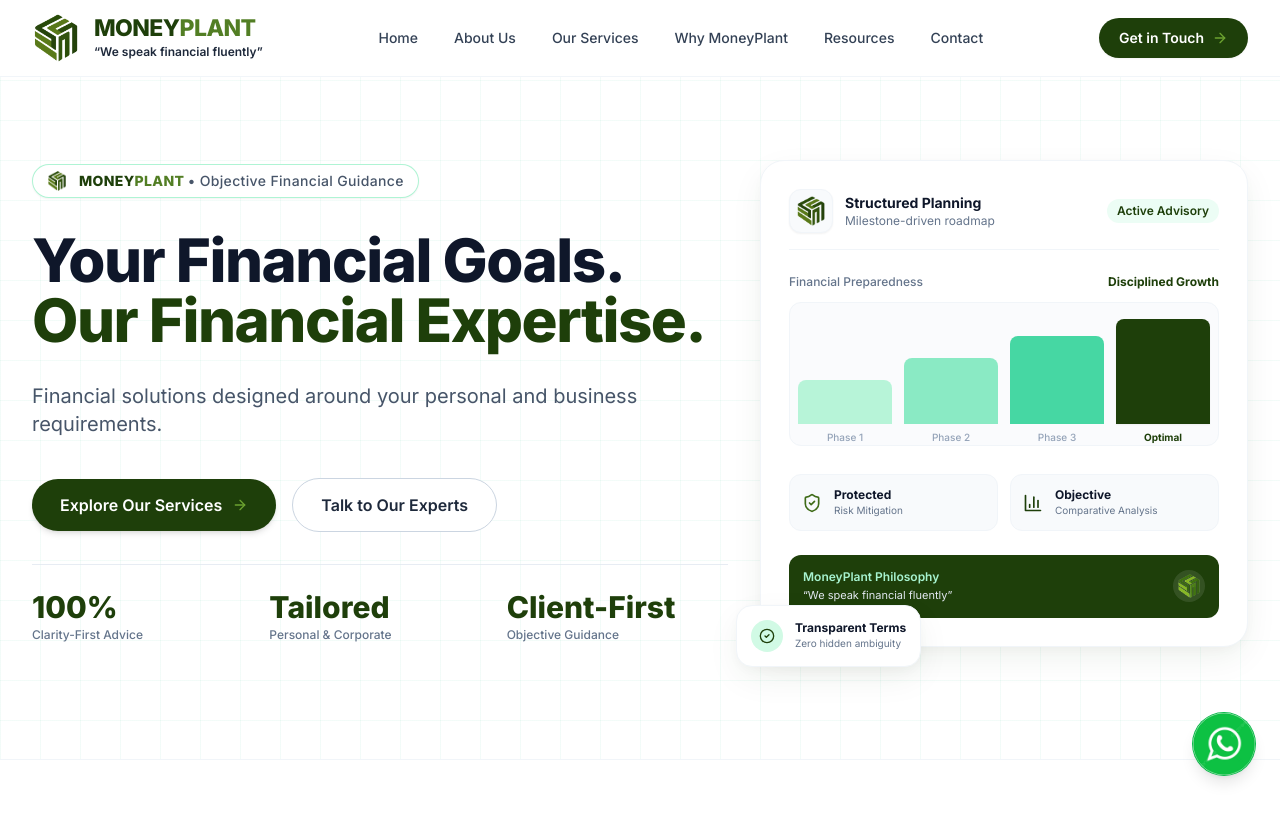
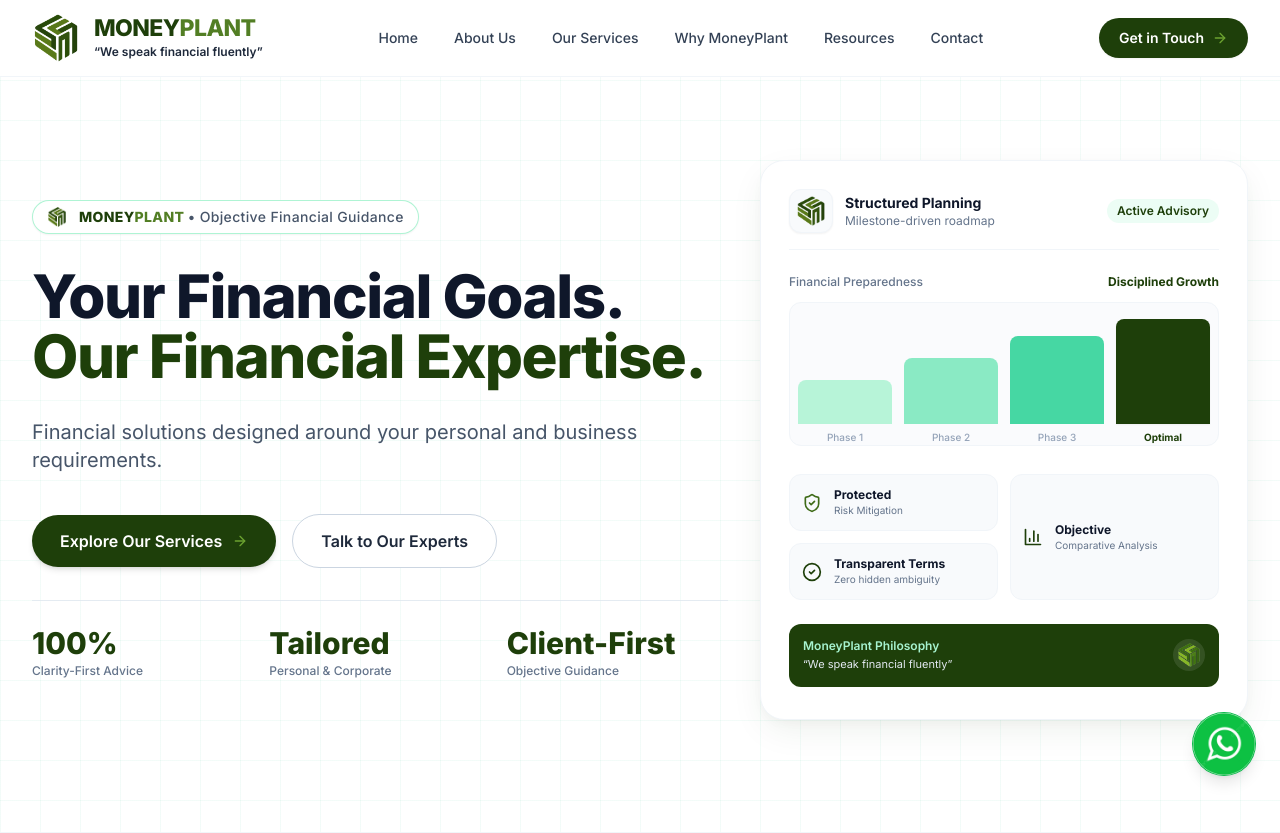
Before and after one commit to shubhgarg1712/moneyplant-website, a React (Vite) app: page / in a window 1280 px wide. Shown: the top 833 px of the page. Built offline with nearby package versions, Linux system fonts and the light colour scheme.

Commit message:
Refactor Structured Planning panel to clean content-driven layout without absolute positioning

```diff
--- a/src/components/Hero.tsx
+++ b/src/components/Hero.tsx
@@ -1,5 +1,5 @@
 import React from 'react';
-import { ArrowRight, ShieldCheck, CheckCircle2, TrendingUp, BarChart3 } from 'lucide-react';
+import { ArrowRight, ShieldCheck, CheckCircle2, BarChart3 } from 'lucide-react';
 import { moneyPlantLogoSymbol, moneyPlantLogoFull } from '../assets/logo';
 
 export const Hero: React.FC = () => {
@@ -83,7 +83,7 @@
               <div className="absolute -inset-1 rounded-3xl bg-gradient-to-tr from-brand-forest/15 to-brand-fresh/20 blur-2xl -z-10"></div>
 
               {/* Main Financial Analytics Card */}
-              <div className="bg-white rounded-3xl p-6 sm:p-7 shadow-premium border border-slate-100 space-y-6">
+              <div className="bg-white rounded-3xl p-6 sm:p-7 pb-7 sm:pb-8 shadow-premium border border-slate-100 space-y-6">
 
                 {/* Header with official logo symbol */}
                 <div className="flex items-center justify-between pb-4 border-b border-slate-100">
@@ -138,8 +138,10 @@
                   </div>
                 </div>
 
-                {/* Sub Features Inside Card */}
-                <div className="grid grid-cols-2 gap-3 pt-1">
+                {/* Information Cards Area: 2-column on desktop/tablet, stacked on mobile */}
+                <div className="grid grid-cols-1 sm:grid-cols-2 gap-3 pt-1">
+                  {/* Left Column: Protected + Transparent Terms */}
+                  <div className="flex flex-col gap-3">
                     <div className="p-3 rounded-xl bg-slate-50 border border-slate-100 flex items-center gap-3">
                       <ShieldCheck className="w-5 h-5 text-brand-primary shrink-0" />
                       <div>
@@ -148,6 +150,17 @@
                       </div>
                     </div>
                     <div className="p-3 rounded-xl bg-slate-50 border border-slate-100 flex items-center gap-3">
+                      <CheckCircle2 className="w-5 h-5 text-brand-forest shrink-0" />
+                      <div>
+                        <p className="text-xs font-bold text-slate-900">Transparent Terms</p>
+                        <p className="text-[10px] text-slate-500">Zero hidden ambiguity</p>
+                      </div>
+                    </div>
+                  </div>
+
+                  {/* Right Column: Objective spanning equal height */}
+                  <div className="flex flex-col">
+                    <div className="p-3 rounded-xl bg-slate-50 border border-slate-100 flex items-center gap-3 h-full">
                       <BarChart3 className="w-5 h-5 text-brand-forest shrink-0" />
                       <div>
                         <p className="text-xs font-bold text-slate-900">Objective</p>
@@ -155,9 +168,10 @@
                       </div>
                     </div>
                   </div>
+                </div>
 
-                {/* Brand Motto Highlight with exact official Logo */}
-                <div className="p-3.5 bg-brand-forest rounded-xl text-white flex items-center justify-between">
+                {/* Brand Motto Highlight with exact official Logo: Full Width underneath Information Cards */}
+                <div className="p-3.5 bg-brand-forest rounded-xl text-white flex items-center justify-between w-full">
                   <div className="space-y-0.5">
                     <p className="text-xs font-semibold text-emerald-200">MoneyPlant Philosophy</p>
                     <p className="text-[11px] text-slate-200">“We speak financial fluently”</p>
@@ -178,18 +192,6 @@
                 </div>
 
               </div>
-
-              {/* Floating Pill Accent */}
-              <div className="hidden sm:flex absolute -bottom-5 -left-6 bg-white p-3.5 rounded-2xl shadow-premium border border-slate-100 items-center gap-3">
-                <div className="w-8 h-8 rounded-full bg-emerald-100 text-brand-forest flex items-center justify-center">
-                  <CheckCircle2 className="w-4 h-4" />
-                </div>
-                <div>
-                  <p className="text-xs font-bold text-slate-900">Transparent Terms</p>
-                  <p className="text-[10px] text-slate-500">Zero hidden ambiguity</p>
-                </div>
-              </div>
-
             </div>
           </div>
 
```
Lines whose indentation alone changed are shown as unchanged.
